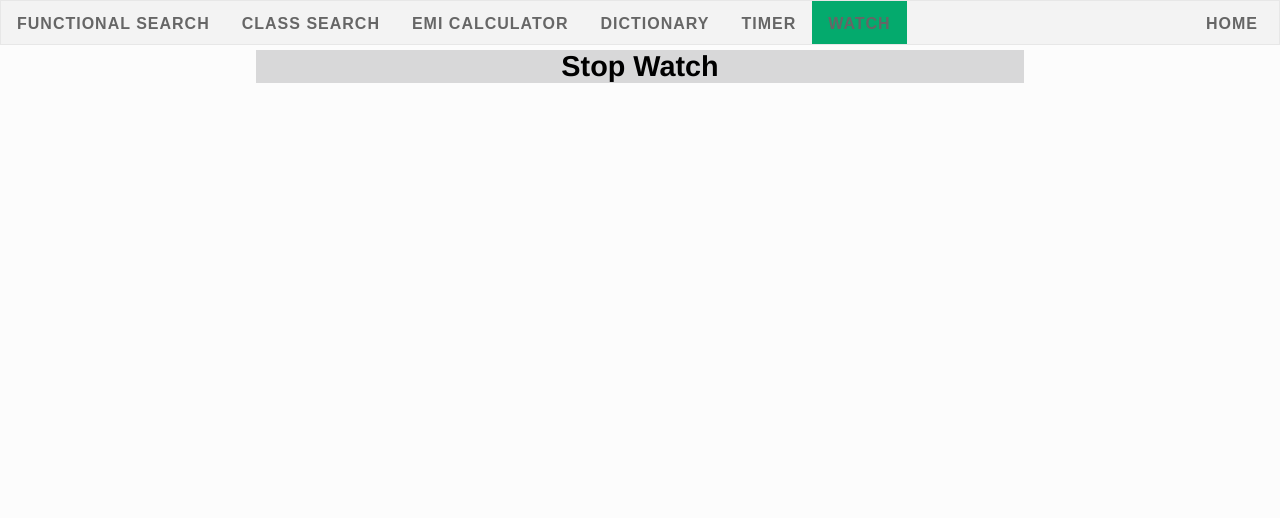
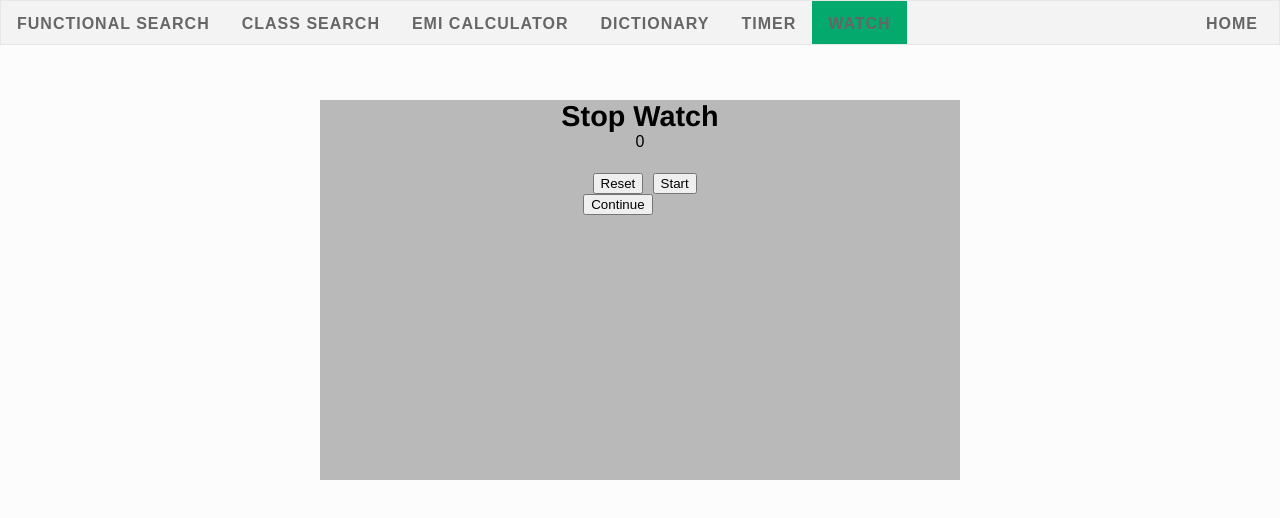
Before and after one commit to Chandan9898Kumar/Search_Bar, a React (Create React App) app: page /stopWatch in a window 1280 px wide. Shown: the top 518 px of the page. Built offline with nearby package versions, Linux system fonts and the light colour scheme; no server answers.

Commit message:
added new features

```diff
--- a/src/FunctionalSearch/SearchBar.js
+++ b/src/FunctionalSearch/SearchBar.js
@@ -52,6 +52,7 @@ const SearchBar = ({
       <div className="input-wrapper">
         <FaSearch id="searchIcon" />
         <input
+          spellCheck="true"
           data-testid="inputField"
           type="text"
           placeholder="Search your Queries..."
--- a/src/StopWatch/ControlButtons.js
+++ b/src/StopWatch/ControlButtons.js
@@ -1,22 +1,31 @@
-import React from "react"
+import React from "react";
 
+const ControlButton = ({
+  active,
+  pause,
+  handleStartTime,
+  handlePauseResume,
+  handleReset,
+}) => {
+  return (
+    <>
+      <div className="buttonOfTimer">
+        <div className="resetPauseResumeButton">
+          <div className="resetTimerButton">
+            <button onClick={(event) => handleReset(event)}>Reset</button>
+          </div>
+          <div className="PauseResumeTimerButton">
+            <button onClick={(event) => handlePauseResume(event)}>
+              {!pause ? "Pause" : "Continue"}
+            </button>
+          </div>
+        </div>
 
-const ControlButton=()=>{
-
-
-
-
-
-
-
-
-
-
-return(
-    <>
-
+        <div className="startTimerButton">
+          <button onClick={(event) => handleStartTime(event)}>Start</button>
+        </div>
+      </div>
     </>
-
-)
-}
+  );
+};
 export default ControlButton;
--- a/src/StopWatch/TimerSet.js
+++ b/src/StopWatch/TimerSet.js
@@ -1,22 +1,10 @@
-import React from "react"
+import React from "react";
 
-
-const SetTimer=()=>{
-
-
-
-
-
-
-
-
-
-
-return(
+const SetTimer = ({ time }) => {
+  return (
     <>
-
+      <div className="showTimer">{time}</div>
     </>
-
-)
-}
+  );
+};
 export default SetTimer;
--- a/src/StopWatch/WatchStop.js
+++ b/src/StopWatch/WatchStop.js
@@ -1,27 +1,55 @@
-import React, { useState,useEffect } from "react";
+import React, { useState, useEffect } from "react";
 import "./watchStyle.css";
 
 import SetTimer from "./TimerSet";
 import ControlButton from "./ControlButtons";
 const StopWatchApp = () => {
   const [isActive, setIsActive] = useState(false);
-  const [isPaused, setIsPaused] = useState(false);
+  const [isPaused, setIsPaused] = useState(true);
   const [time, setTime] = useState(0);
 
+  useEffect(() => {
+    let intervalId;
+    if (isActive && isPaused === false) {
+      intervalId = setInterval(() => {
+        setTime((time) => time + 1);
+      }, 100);
+    } else {
+      clearInterval(intervalId);
+    }
 
+    return () => clearInterval(intervalId);
+  }, [isPaused, isActive]);
 
+  const handleStartTime = () => {
+    setIsActive(true);
+    setIsPaused(false);
+  };
 
+  const handlePauseResume = () => {
+    setIsPaused(!isPaused);
+  };
 
+  const handleReset = () => {
+    setIsActive(false);
+    setTime(0);
+  };
 
   return (
     <>
       <div className="containerWatch">
         <div className="SubWatch">
-
           <div className="textWatch">
             <h2>Stop Watch</h2>
           </div>
-
+          <SetTimer time={time} />
+          <ControlButton
+            active={isActive}
+            pause={isPaused}
+            handleStartTime={handleStartTime}
+            handlePauseResume={handlePauseResume}
+            handleReset={handleReset}
+          />
         </div>
       </div>
     </>
--- a/src/StopWatch/watchStyle.css
+++ b/src/StopWatch/watchStyle.css
@@ -3,20 +3,38 @@
 }
 
 div.containerWatch {
-    width: 100vw;
-    height: 100vh;
+  width: 100vw;
+  height: 100vh;
 }
 
 div.SubWatch {
+  position: relative;
   display: block;
-  width: 60%;
-  background: rgba(134, 134, 137, 0.3);
+  width: 50%;
+  background: rgba(30, 30, 32, 0.3);
   margin: auto;
   text-align: center;
+  top: 50px;
+  height: 380px;
 }
 
-div.textWatch{
-    font-family: 'Franklin Gothic Medium', 'Arial Narrow', Arial, sans-serif;
-    font-size: larger;
-    font-weight: bolder;
+div.textWatch {
+  font-family: "Franklin Gothic Medium", "Arial Narrow", Arial, sans-serif;
+  font-size: larger;
+  font-weight: bolder;
 }
+
+div.showTimer {
+  display: block;
+  width: 100%;
+  height: 40px;
+  /* background-color: brown; */
+}
+
+div.buttonOfTimer {
+  width: 100%;
+  display: flex;
+  justify-content: center;
+  height: 40px;
+  /* background-color: burlywood; */
+}
--- a/webpack.config.js
+++ b/webpack.config.js
@@ -15,7 +15,7 @@ module.exports = {
     port: 3000,
     hot: true
   },
-  // Rules of how webpack will take our files, complie & bundle them for the browser
+  // Rules of how webpack will take our files, compile & bundle them for the browser
   module: {
     rules: [
       {
```
